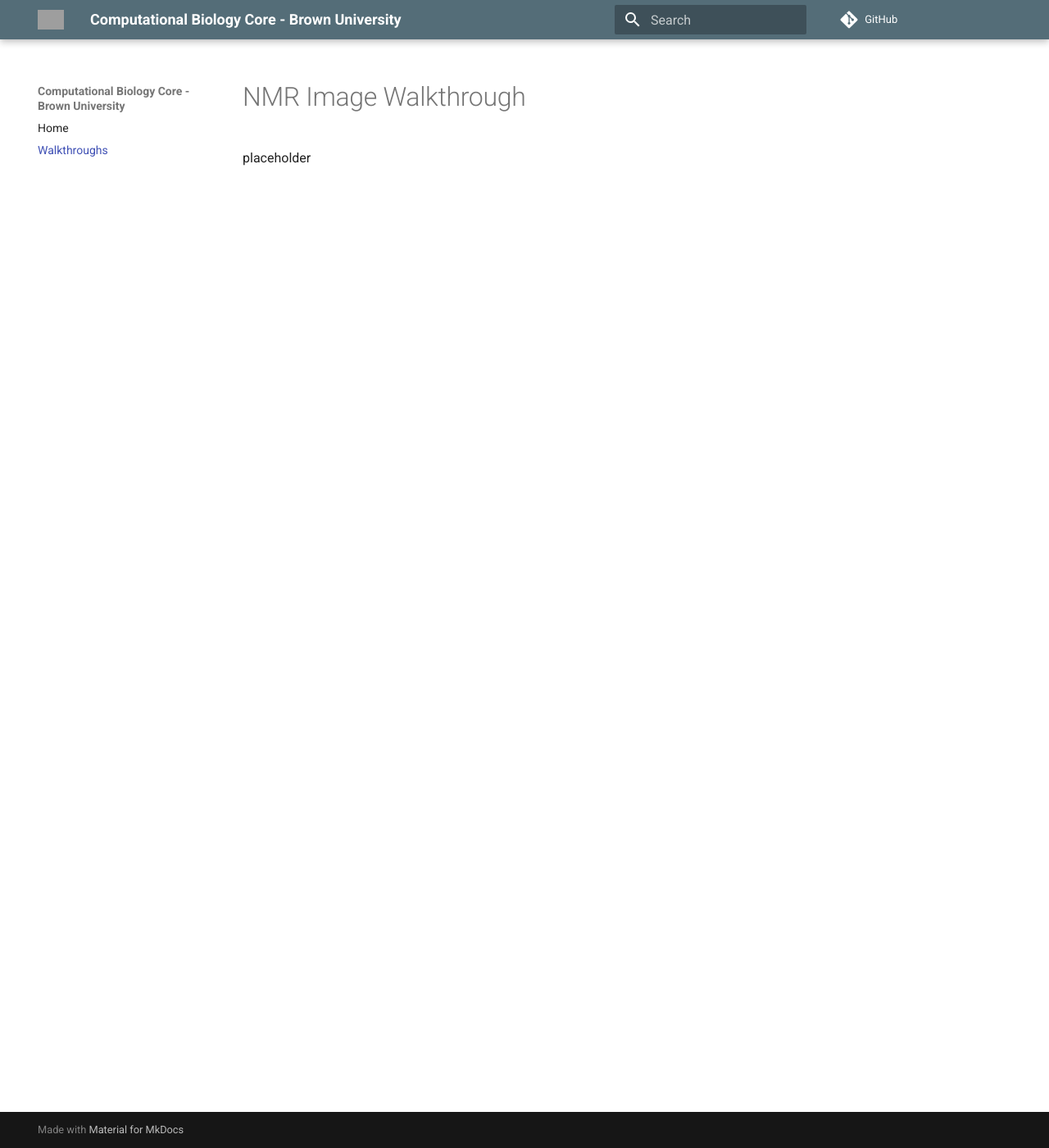
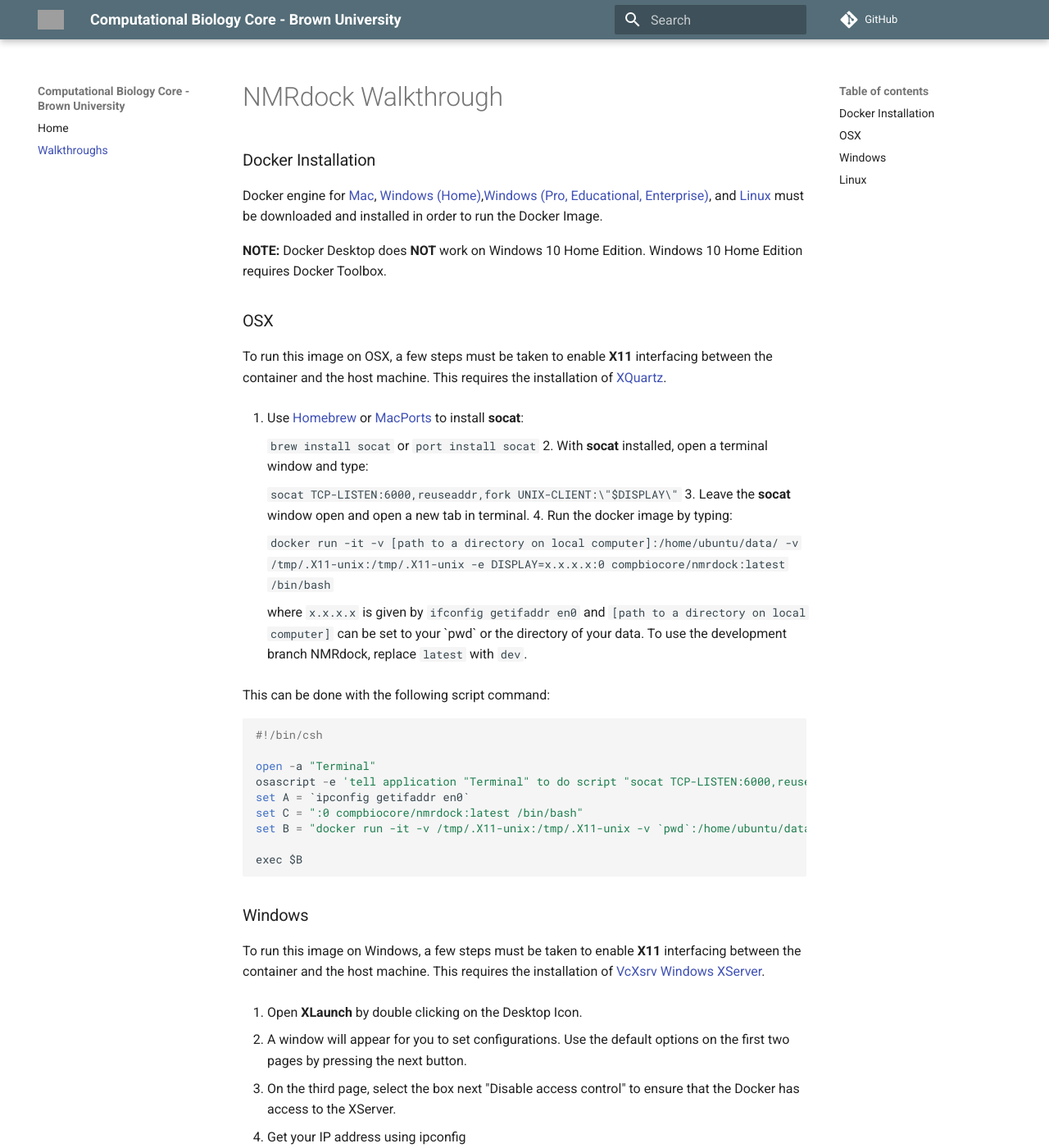
Before and after one commit to compbiocore/nmrdock, an MkDocs documentation site: the page built from docs/walkthroughs.md, in a window 1280 px wide and 1400 px high. Shown: the whole window at 82% size. Built offline with MkDocs 1.6.1 and Material for MkDocs 9.7.7, drawn with Linux system fonts in a browser that asks for light colours; comment, search, counter and statistics services are not loaded; some of the changed text lies outside the part shown; grey boxes are pictures that could not be loaded.

Commit message:
updated readme from dev, added to walkthrough

````diff
--- a/docs/walkthroughs.md
+++ b/docs/walkthroughs.md
@@ -1,3 +1,63 @@
-# NMR Image Walkthrough
+# NMRdock Walkthrough
 
-placeholder
+### Docker Installation
+
+Docker engine for [Mac](https://docs.docker.com/docker-for-mac/install/), [Windows (Home)](https://docs.docker.com/toolbox/overview/),[Windows (Pro, Educational, Enterprise)](https://docs.docker.com/docker-for-windows/install/), and [Linux](https://docs.docker.com/v17.12/install/) must be downloaded and installed in order to run the Docker Image.
+
+**NOTE:** Docker Desktop does **NOT** work on Windows 10 Home Edition. Windows 10 Home Edition requires Docker Toolbox.
+
+### OSX
+
+To run this image on OSX, a few steps must be taken to enable **X11** interfacing between the container and the host machine. This requires the installation of [XQuartz](https://www.xquartz.org/).
+
+1.  Use [Homebrew](https://brew.sh/) or [MacPorts](https://www.macports.org/) to install **socat**:
+
+	`brew install socat` or `port install socat`
+2. With **socat** installed, open a terminal window and type:
+
+	`socat TCP-LISTEN:6000,reuseaddr,fork UNIX-CLIENT:\"$DISPLAY\"`
+3. Leave the **socat** window open and open a new tab in terminal.
+4. Run the docker image by typing:
+
+	`docker run -it -v [path to a directory on local computer]:/home/ubuntu/data/ -v /tmp/.X11-unix:/tmp/.X11-unix -e DISPLAY=x.x.x.x:0 compbiocore/nmrdock:latest /bin/bash`
+
+	where `x.x.x.x` is given by `ifconfig getifaddr en0` and `[path to a directory on local computer]` can be set to your \`pwd\` or the directory of your data. To use the development branch NMRdock, replace `latest` with `dev`.
+
+This can be done with the following script command:
+```
+#!/bin/csh
+
+open -a "Terminal"
+osascript -e 'tell application "Terminal" to do script "socat TCP-LISTEN:6000,reuseaddr,fork UNIX-CLIENT:\\\"$DISPLAY\\\""'
+set A = `ipconfig getifaddr en0`
+set C = ":0 compbiocore/nmrdock:latest /bin/bash"
+set B = "docker run -it -v /tmp/.X11-unix:/tmp/.X11-unix -v `pwd`:/home/ubuntu/data/ -w /home/ubuntu/data/ -e DISPLAY=$A$C"
+
+exec $B
+```
+### Windows
+
+To run this image on Windows, a few steps must be taken to enable **X11** interfacing between the container and the host machine. This requires the installation of [VcXsrv Windows XServer](https://sourceforge.net/projects/vcxsrv/).
+
+1. Open **XLaunch** by double clicking on the Desktop Icon.
+
+2. A window will appear for you to set configurations. Use the default options on the first two pages by pressing the next button.
+
+3. On the third page, select the box next "Disable access control" to ensure that the Docker has access to the XServer.
+
+4. Get your IP address using ipconfig
+
+5. Open Docker and execute `docker run -it -v [path to a directory on local computer]:/home/ubuntu/data/ -e DISPLAY=x.x.x.x:0.0 compbiocore/nmrdock:latest /bin/bash`
+
+	where `x.x.x.x` is your IP address. To use the development branch NMRdock, replace `latest` with `dev`.
+
+### Linux
+Most Linux distros have a native XServer that can be accessed by Docker. Docker can be run using the following command:
+
+`docker run -it -e DISPLAY -v /tmp/.X11-unix:/tmp/.X11-unix -v [path to a directory on local computer]:/home/ubuntu/data/ compbiocore/nmrdock:latest /bin/bash`
+
+Some distros require DISPLAY to be defined:
+
+`docker run -it -e DISPLAY=$DISPLAY -v /tmp/.X11-unix:/tmp/.X11-unix -v [path to a directory on local computer]:/home/ubuntu/data/ compbiocore/nmrdock:latest /bin/bash`
+
+To use the development branch NMRdock, replace `latest` with `dev`.
````
Also changed, not shown: README.md (+42 -22 lines), docs/index.md (+0 -43 lines).
